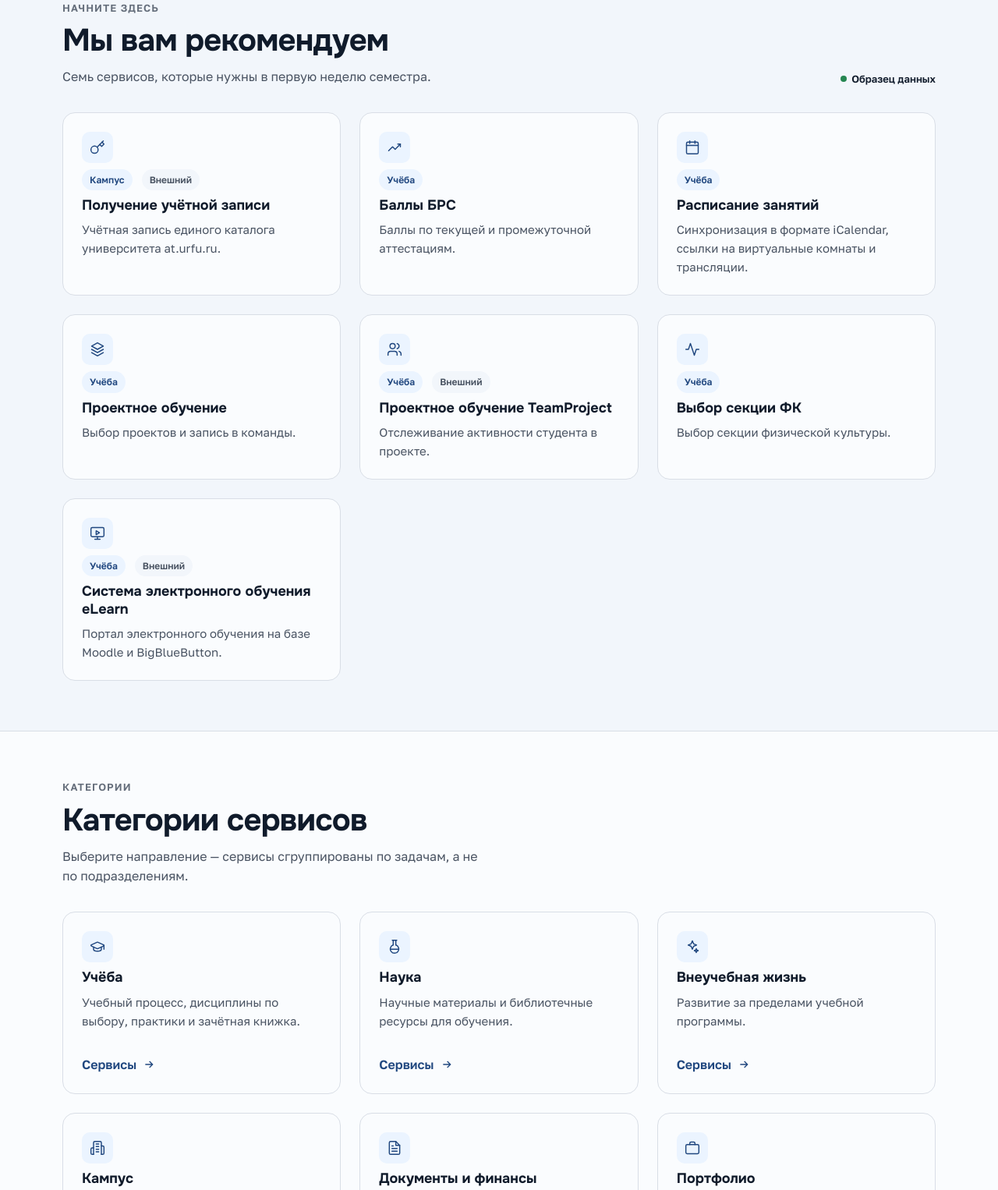
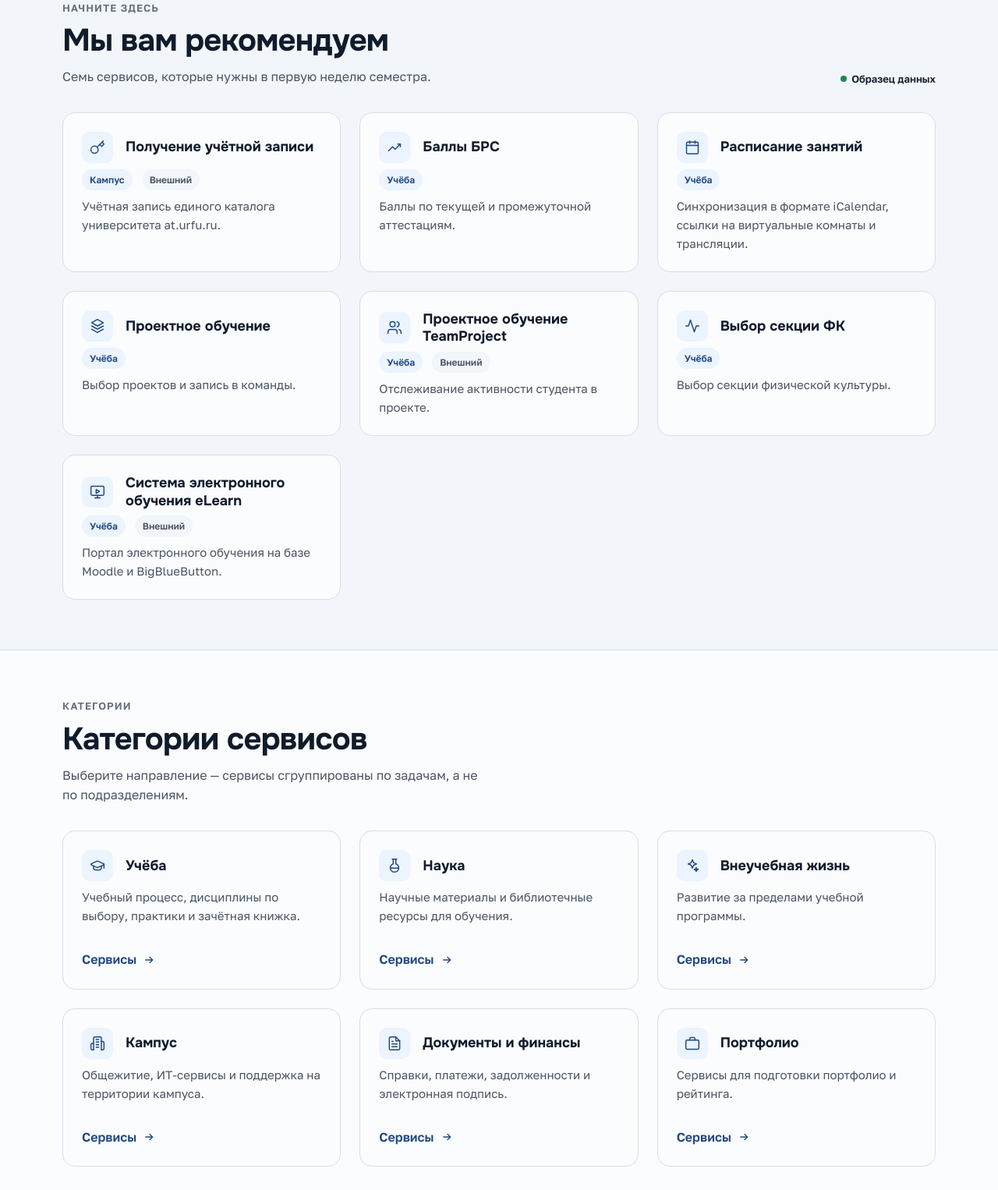
Before and after one commit to d1m40fficial/urfu-redesign, a plain HTML site: page prototype/cabinet.html in a window 1280 px wide. Shown: the part 786-2312 px from the top of the page at 78% size. Drawn offline with Linux system fonts and the light colour scheme.

Commit message:
Place cabinet card titles beside their icons (icon + title row)

```diff
--- a/prototype/assets/css/urfu.css
+++ b/prototype/assets/css/urfu.css
@@ -364,6 +364,8 @@ h4 { font-size: 1.0625rem; font-weight: 700; line-height: 1.3; }
 .card__meta { font-size: 0.8125rem; color: var(--color-ink-3); display: flex; gap: var(--space-sm); flex-wrap: wrap; }
 .card__text { color: var(--color-ink-2); font-size: 0.9375rem; }
 .card__foot { margin-top: var(--space-sm); padding-top: var(--space-sm); border-top: 1px solid var(--color-hairline); }
+.card__head { display: flex; align-items: center; gap: var(--space-md); }
+.card__head .card__title { min-width: 0; }
 .card__ico { width: 40px; height: 40px; flex: 0 0 auto; border-radius: 10px; background: var(--color-brand-050); color: var(--color-brand-700); display: grid; place-items: center; }
 .card__ico svg { width: 20px; height: 20px; }
 
--- a/prototype/cabinet.html
+++ b/prototype/cabinet.html
@@ -170,13 +170,13 @@
         <span class="badge-open">Образец данных</span>
       </div>
       <div class="grid grid-3 reveal">
-        <a class="card" href="#"><div class="card__body"><span class="card__ico" aria-hidden="true"><svg width="20" height="20" viewBox="0 0 24 24" fill="none" stroke="currentColor" stroke-width="1.75" stroke-linecap="round" stroke-linejoin="round"><circle cx="7.5" cy="15.5" r="5.5"/><path d="m21 2-9.6 9.6"/><path d="m15.5 7.5 3 3L22 7l-3-3"/></svg></span><span class="card__meta"><span class="tag">Кампус</span><span class="tag tag--neutral">Внешний</span></span><span class="card__title">Получение учётной записи</span><span class="card__text">Учётная запись единого каталога университета at.urfu.ru.</span></div></a>
-        <a class="card" href="#"><div class="card__body"><span class="card__ico" aria-hidden="true"><svg width="20" height="20" viewBox="0 0 24 24" fill="none" stroke="currentColor" stroke-width="1.75" stroke-linecap="round" stroke-linejoin="round"><path d="M3 17l6-6 4 4 8-8"/><path d="M17 7h4v4"/></svg></span><span class="card__meta"><span class="tag">Учёба</span></span><span class="card__title">Баллы БРС</span><span class="card__text">Баллы по текущей и промежуточной аттестациям.</span></div></a>
-        <a class="card" href="#"><div class="card__body"><span class="card__ico" aria-hidden="true"><svg width="20" height="20" viewBox="0 0 24 24" fill="none" stroke="currentColor" stroke-width="1.75" stroke-linecap="round" stroke-linejoin="round"><rect x="3" y="4" width="18" height="18" rx="2"/><path d="M3 9h18M8 2v4M16 2v4"/></svg></span><span class="card__meta"><span class="tag">Учёба</span></span><span class="card__title">Расписание занятий</span><span class="card__text">Синхронизация в формате iCalendar, ссылки на виртуальные комнаты и трансляции.</span></div></a>
-        <a class="card" href="#"><div class="card__body"><span class="card__ico" aria-hidden="true"><svg width="20" height="20" viewBox="0 0 24 24" fill="none" stroke="currentColor" stroke-width="1.75" stroke-linecap="round" stroke-linejoin="round"><path d="m12 2 9 5-9 5-9-5z"/><path d="m3 12 9 5 9-5"/><path d="m3 17 9 5 9-5"/></svg></span><span class="card__meta"><span class="tag">Учёба</span></span><span class="card__title">Проектное обучение</span><span class="card__text">Выбор проектов и запись в команды.</span></div></a>
-        <a class="card" href="#"><div class="card__body"><span class="card__ico" aria-hidden="true"><svg width="20" height="20" viewBox="0 0 24 24" fill="none" stroke="currentColor" stroke-width="1.75" stroke-linecap="round" stroke-linejoin="round"><path d="M16 21v-2a4 4 0 0 0-4-4H6a4 4 0 0 0-4 4v2"/><circle cx="9" cy="7" r="4"/><path d="M22 21v-2a4 4 0 0 0-3-3.87"/><path d="M16 3.13a4 4 0 0 1 0 7.75"/></svg></span><span class="card__meta"><span class="tag">Учёба</span><span class="tag tag--neutral">Внешний</span></span><span class="card__title">Проектное обучение TeamProject</span><span class="card__text">Отслеживание активности студента в проекте.</span></div></a>
-        <a class="card" href="#"><div class="card__body"><span class="card__ico" aria-hidden="true"><svg width="20" height="20" viewBox="0 0 24 24" fill="none" stroke="currentColor" stroke-width="1.75" stroke-linecap="round" stroke-linejoin="round"><path d="M22 12h-4l-3 9L9 3l-3 9H2"/></svg></span><span class="card__meta"><span class="tag">Учёба</span></span><span class="card__title">Выбор секции ФК</span><span class="card__text">Выбор секции физической культуры.</span></div></a>
-        <a class="card" href="#"><div class="card__body"><span class="card__ico" aria-hidden="true"><svg width="20" height="20" viewBox="0 0 24 24" fill="none" stroke="currentColor" stroke-width="1.75" stroke-linecap="round" stroke-linejoin="round"><rect x="2" y="3" width="20" height="14" rx="2"/><path d="M8 21h8M12 17v4"/><path d="m10 8 5 3-5 3z"/></svg></span><span class="card__meta"><span class="tag">Учёба</span><span class="tag tag--neutral">Внешний</span></span><span class="card__title">Система электронного обучения eLearn</span><span class="card__text">Портал электронного обучения на базе Moodle и BigBlueButton.</span></div></a>
+        <a class="card" href="#"><div class="card__body"><div class="card__head"><span class="card__ico" aria-hidden="true"><svg width="20" height="20" viewBox="0 0 24 24" fill="none" stroke="currentColor" stroke-width="1.75" stroke-linecap="round" stroke-linejoin="round"><circle cx="7.5" cy="15.5" r="5.5"/><path d="m21 2-9.6 9.6"/><path d="m15.5 7.5 3 3L22 7l-3-3"/></svg></span><span class="card__title">Получение учётной записи</span></div><span class="card__meta"><span class="tag">Кампус</span><span class="tag tag--neutral">Внешний</span></span><span class="card__text">Учётная запись единого каталога университета at.urfu.ru.</span></div></a>
+        <a class="card" href="#"><div class="card__body"><div class="card__head"><span class="card__ico" aria-hidden="true"><svg width="20" height="20" viewBox="0 0 24 24" fill="none" stroke="currentColor" stroke-width="1.75" stroke-linecap="round" stroke-linejoin="round"><path d="M3 17l6-6 4 4 8-8"/><path d="M17 7h4v4"/></svg></span><span class="card__title">Баллы БРС</span></div><span class="card__meta"><span class="tag">Учёба</span></span><span class="card__text">Баллы по текущей и промежуточной аттестациям.</span></div></a>
+        <a class="card" href="#"><div class="card__body"><div class="card__head"><span class="card__ico" aria-hidden="true"><svg width="20" height="20" viewBox="0 0 24 24" fill="none" stroke="currentColor" stroke-width="1.75" stroke-linecap="round" stroke-linejoin="round"><rect x="3" y="4" width="18" height="18" rx="2"/><path d="M3 9h18M8 2v4M16 2v4"/></svg></span><span class="card__title">Расписание занятий</span></div><span class="card__meta"><span class="tag">Учёба</span></span><span class="card__text">Синхронизация в формате iCalendar, ссылки на виртуальные комнаты и трансляции.</span></div></a>
+        <a class="card" href="#"><div class="card__body"><div class="card__head"><span class="card__ico" aria-hidden="true"><svg width="20" height="20" viewBox="0 0 24 24" fill="none" stroke="currentColor" stroke-width="1.75" stroke-linecap="round" stroke-linejoin="round"><path d="m12 2 9 5-9 5-9-5z"/><path d="m3 12 9 5 9-5"/><path d="m3 17 9 5 9-5"/></svg></span><span class="card__title">Проектное обучение</span></div><span class="card__meta"><span class="tag">Учёба</span></span><span class="card__text">Выбор проектов и запись в команды.</span></div></a>
+        <a class="card" href="#"><div class="card__body"><div class="card__head"><span class="card__ico" aria-hidden="true"><svg width="20" height="20" viewBox="0 0 24 24" fill="none" stroke="currentColor" stroke-width="1.75" stroke-linecap="round" stroke-linejoin="round"><path d="M16 21v-2a4 4 0 0 0-4-4H6a4 4 0 0 0-4 4v2"/><circle cx="9" cy="7" r="4"/><path d="M22 21v-2a4 4 0 0 0-3-3.87"/><path d="M16 3.13a4 4 0 0 1 0 7.75"/></svg></span><span class="card__title">Проектное обучение TeamProject</span></div><span class="card__meta"><span class="tag">Учёба</span><span class="tag tag--neutral">Внешний</span></span><span class="card__text">Отслеживание активности студента в проекте.</span></div></a>
+        <a class="card" href="#"><div class="card__body"><div class="card__head"><span class="card__ico" aria-hidden="true"><svg width="20" height="20" viewBox="0 0 24 24" fill="none" stroke="currentColor" stroke-width="1.75" stroke-linecap="round" stroke-linejoin="round"><path d="M22 12h-4l-3 9L9 3l-3 9H2"/></svg></span><span class="card__title">Выбор секции ФК</span></div><span class="card__meta"><span class="tag">Учёба</span></span><span class="card__text">Выбор секции физической культуры.</span></div></a>
+        <a class="card" href="#"><div class="card__body"><div class="card__head"><span class="card__ico" aria-hidden="true"><svg width="20" height="20" viewBox="0 0 24 24" fill="none" stroke="currentColor" stroke-width="1.75" stroke-linecap="round" stroke-linejoin="round"><rect x="2" y="3" width="20" height="14" rx="2"/><path d="M8 21h8M12 17v4"/><path d="m10 8 5 3-5 3z"/></svg></span><span class="card__title">Система электронного обучения eLearn</span></div><span class="card__meta"><span class="tag">Учёба</span><span class="tag tag--neutral">Внешний</span></span><span class="card__text">Портал электронного обучения на базе Moodle и BigBlueButton.</span></div></a>
       </div>
     </div>
   </section>
@@ -187,12 +187,12 @@
         <div class="section-head__text"><span class="label">Категории</span><h2 id="cat-h">Категории сервисов</h2><p>Выберите направление — сервисы сгруппированы по задачам, а не по подразделениям.</p></div>
       </div>
       <div class="grid grid-3 reveal">
-        <a class="card" href="#cat-ucheba"><div class="card__body"><span class="card__ico" aria-hidden="true"><svg width="20" height="20" viewBox="0 0 24 24" fill="none" stroke="currentColor" stroke-width="1.75" stroke-linecap="round" stroke-linejoin="round"><path d="M21.42 10.92a1 1 0 0 0 0-1.84L12.83 5.18a2 2 0 0 0-1.66 0L2.6 9.08a1 1 0 0 0 0 1.83l8.57 3.91a2 2 0 0 0 1.66 0z"/><path d="M22 10v6"/><path d="M6 12.5V16a6 3 0 0 0 12 0v-3.5"/></svg></span><span class="card__title">Учёба</span><span class="card__text">Учебный процесс, дисциплины по выбору, практики и зачётная книжка.</span><span class="link-arrow mt-lg">Сервисы <svg width="16" height="16" viewBox="0 0 24 24" fill="none" stroke="currentColor" stroke-width="2" aria-hidden="true"><path d="M5 12h14M13 6l6 6-6 6"/></svg></span></div></a>
-        <a class="card" href="#cat-nauka"><div class="card__body"><span class="card__ico" aria-hidden="true"><svg width="20" height="20" viewBox="0 0 24 24" fill="none" stroke="currentColor" stroke-width="1.75" stroke-linecap="round" stroke-linejoin="round"><path d="M10 2v7.31"/><path d="M14 9.3V2"/><path d="M8.5 2h7"/><path d="M14 9.3a6.5 6.5 0 1 1-4 0"/><path d="M5.52 16h12.96"/></svg></span><span class="card__title">Наука</span><span class="card__text">Научные материалы и библиотечные ресурсы для обучения.</span><span class="link-arrow mt-lg">Сервисы <svg width="16" height="16" viewBox="0 0 24 24" fill="none" stroke="currentColor" stroke-width="2" aria-hidden="true"><path d="M5 12h14M13 6l6 6-6 6"/></svg></span></div></a>
-        <a class="card" href="#cat-life"><div class="card__body"><span class="card__ico" aria-hidden="true"><svg width="20" height="20" viewBox="0 0 24 24" fill="none" stroke="currentColor" stroke-width="1.75" stroke-linecap="round" stroke-linejoin="round"><path d="M12 3l1.9 4.6L18.5 9.5l-4.6 1.9L12 16l-1.9-4.6L5.5 9.5l4.6-1.9z"/><path d="M18 15l.9 2.1 2.1.9-2.1.9L18 21l-.9-2.1-2.1-.9 2.1-.9z"/></svg></span><span class="card__title">Внеучебная жизнь</span><span class="card__text">Развитие за пределами учебной программы.</span><span class="link-arrow mt-lg">Сервисы <svg width="16" height="16" viewBox="0 0 24 24" fill="none" stroke="currentColor" stroke-width="2" aria-hidden="true"><path d="M5 12h14M13 6l6 6-6 6"/></svg></span></div></a>
-        <a class="card" href="#cat-campus"><div class="card__body"><span class="card__ico" aria-hidden="true"><svg width="20" height="20" viewBox="0 0 24 24" fill="none" stroke="currentColor" stroke-width="1.75" stroke-linecap="round" stroke-linejoin="round"><path d="M6 22V4a2 2 0 0 1 2-2h8a2 2 0 0 1 2 2v18"/><path d="M6 12H4a2 2 0 0 0-2 2v6a2 2 0 0 0 2 2h2"/><path d="M18 9h2a2 2 0 0 1 2 2v9a2 2 0 0 1-2 2h-2"/><path d="M10 6h4M10 10h4M10 14h4M10 18h4"/></svg></span><span class="card__title">Кампус</span><span class="card__text">Общежитие, ИТ-сервисы и поддержка на территории кампуса.</span><span class="link-arrow mt-lg">Сервисы <svg width="16" height="16" viewBox="0 0 24 24" fill="none" stroke="currentColor" stroke-width="2" aria-hidden="true"><path d="M5 12h14M13 6l6 6-6 6"/></svg></span></div></a>
-        <a class="card" href="#cat-docs"><div class="card__body"><span class="card__ico" aria-hidden="true"><svg width="20" height="20" viewBox="0 0 24 24" fill="none" stroke="currentColor" stroke-width="1.75" stroke-linecap="round" stroke-linejoin="round"><path d="M14 2H6a2 2 0 0 0-2 2v16a2 2 0 0 0 2 2h12a2 2 0 0 0 2-2V8z"/><path d="M14 2v6h6"/><path d="M8 13h8M8 17h8M8 9h2"/></svg></span><span class="card__title">Документы и финансы</span><span class="card__text">Справки, платежи, задолженности и электронная подпись.</span><span class="link-arrow mt-lg">Сервисы <svg width="16" height="16" viewBox="0 0 24 24" fill="none" stroke="currentColor" stroke-width="2" aria-hidden="true"><path d="M5 12h14M13 6l6 6-6 6"/></svg></span></div></a>
-        <a class="card" href="#cat-portfolio"><div class="card__body"><span class="card__ico" aria-hidden="true"><svg width="20" height="20" viewBox="0 0 24 24" fill="none" stroke="currentColor" stroke-width="1.75" stroke-linecap="round" stroke-linejoin="round"><rect x="2" y="7" width="20" height="14" rx="2"/><path d="M16 7V5a2 2 0 0 0-2-2h-4a2 2 0 0 0-2 2v2"/></svg></span><span class="card__title">Портфолио</span><span class="card__text">Сервисы для подготовки портфолио и рейтинга.</span><span class="link-arrow mt-lg">Сервисы <svg width="16" height="16" viewBox="0 0 24 24" fill="none" stroke="currentColor" stroke-width="2" aria-hidden="true"><path d="M5 12h14M13 6l6 6-6 6"/></svg></span></div></a>
+        <a class="card" href="#cat-ucheba"><div class="card__body"><div class="card__head"><span class="card__ico" aria-hidden="true"><svg width="20" height="20" viewBox="0 0 24 24" fill="none" stroke="currentColor" stroke-width="1.75" stroke-linecap="round" stroke-linejoin="round"><path d="M21.42 10.92a1 1 0 0 0 0-1.84L12.83 5.18a2 2 0 0 0-1.66 0L2.6 9.08a1 1 0 0 0 0 1.83l8.57 3.91a2 2 0 0 0 1.66 0z"/><path d="M22 10v6"/><path d="M6 12.5V16a6 3 0 0 0 12 0v-3.5"/></svg></span><span class="card__title">Учёба</span></div><span class="card__text">Учебный процесс, дисциплины по выбору, практики и зачётная книжка.</span><span class="link-arrow mt-lg">Сервисы <svg width="16" height="16" viewBox="0 0 24 24" fill="none" stroke="currentColor" stroke-width="2" aria-hidden="true"><path d="M5 12h14M13 6l6 6-6 6"/></svg></span></div></a>
+        <a class="card" href="#cat-nauka"><div class="card__body"><div class="card__head"><span class="card__ico" aria-hidden="true"><svg width="20" height="20" viewBox="0 0 24 24" fill="none" stroke="currentColor" stroke-width="1.75" stroke-linecap="round" stroke-linejoin="round"><path d="M10 2v7.31"/><path d="M14 9.3V2"/><path d="M8.5 2h7"/><path d="M14 9.3a6.5 6.5 0 1 1-4 0"/><path d="M5.52 16h12.96"/></svg></span><span class="card__title">Наука</span></div><span class="card__text">Научные материалы и библиотечные ресурсы для обучения.</span><span class="link-arrow mt-lg">Сервисы <svg width="16" height="16" viewBox="0 0 24 24" fill="none" stroke="currentColor" stroke-width="2" aria-hidden="true"><path d="M5 12h14M13 6l6 6-6 6"/></svg></span></div></a>
+        <a class="card" href="#cat-life"><div class="card__body"><div class="card__head"><span class="card__ico" aria-hidden="true"><svg width="20" height="20" viewBox="0 0 24 24" fill="none" stroke="currentColor" stroke-width="1.75" stroke-linecap="round" stroke-linejoin="round"><path d="M12 3l1.9 4.6L18.5 9.5l-4.6 1.9L12 16l-1.9-4.6L5.5 9.5l4.6-1.9z"/><path d="M18 15l.9 2.1 2.1.9-2.1.9L18 21l-.9-2.1-2.1-.9 2.1-.9z"/></svg></span><span class="card__title">Внеучебная жизнь</span></div><span class="card__text">Развитие за пределами учебной программы.</span><span class="link-arrow mt-lg">Сервисы <svg width="16" height="16" viewBox="0 0 24 24" fill="none" stroke="currentColor" stroke-width="2" aria-hidden="true"><path d="M5 12h14M13 6l6 6-6 6"/></svg></span></div></a>
+        <a class="card" href="#cat-campus"><div class="card__body"><div class="card__head"><span class="card__ico" aria-hidden="true"><svg width="20" height="20" viewBox="0 0 24 24" fill="none" stroke="currentColor" stroke-width="1.75" stroke-linecap="round" stroke-linejoin="round"><path d="M6 22V4a2 2 0 0 1 2-2h8a2 2 0 0 1 2 2v18"/><path d="M6 12H4a2 2 0 0 0-2 2v6a2 2 0 0 0 2 2h2"/><path d="M18 9h2a2 2 0 0 1 2 2v9a2 2 0 0 1-2 2h-2"/><path d="M10 6h4M10 10h4M10 14h4M10 18h4"/></svg></span><span class="card__title">Кампус</span></div><span class="card__text">Общежитие, ИТ-сервисы и поддержка на территории кампуса.</span><span class="link-arrow mt-lg">Сервисы <svg width="16" height="16" viewBox="0 0 24 24" fill="none" stroke="currentColor" stroke-width="2" aria-hidden="true"><path d="M5 12h14M13 6l6 6-6 6"/></svg></span></div></a>
+        <a class="card" href="#cat-docs"><div class="card__body"><div class="card__head"><span class="card__ico" aria-hidden="true"><svg width="20" height="20" viewBox="0 0 24 24" fill="none" stroke="currentColor" stroke-width="1.75" stroke-linecap="round" stroke-linejoin="round"><path d="M14 2H6a2 2 0 0 0-2 2v16a2 2 0 0 0 2 2h12a2 2 0 0 0 2-2V8z"/><path d="M14 2v6h6"/><path d="M8 13h8M8 17h8M8 9h2"/></svg></span><span class="card__title">Документы и финансы</span></div><span class="card__text">Справки, платежи, задолженности и электронная подпись.</span><span class="link-arrow mt-lg">Сервисы <svg width="16" height="16" viewBox="0 0 24 24" fill="none" stroke="currentColor" stroke-width="2" aria-hidden="true"><path d="M5 12h14M13 6l6 6-6 6"/></svg></span></div></a>
+        <a class="card" href="#cat-portfolio"><div class="card__body"><div class="card__head"><span class="card__ico" aria-hidden="true"><svg width="20" height="20" viewBox="0 0 24 24" fill="none" stroke="currentColor" stroke-width="1.75" stroke-linecap="round" stroke-linejoin="round"><rect x="2" y="7" width="20" height="14" rx="2"/><path d="M16 7V5a2 2 0 0 0-2-2h-4a2 2 0 0 0-2 2v2"/></svg></span><span class="card__title">Портфолио</span></div><span class="card__text">Сервисы для подготовки портфолио и рейтинга.</span><span class="link-arrow mt-lg">Сервисы <svg width="16" height="16" viewBox="0 0 24 24" fill="none" stroke="currentColor" stroke-width="2" aria-hidden="true"><path d="M5 12h14M13 6l6 6-6 6"/></svg></span></div></a>
       </div>
     </div>
   </section>
```
